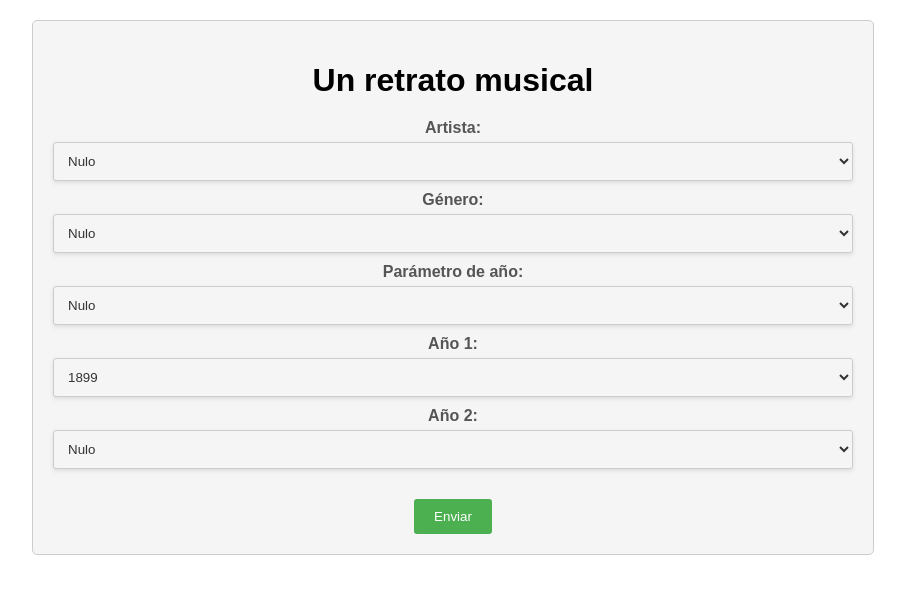
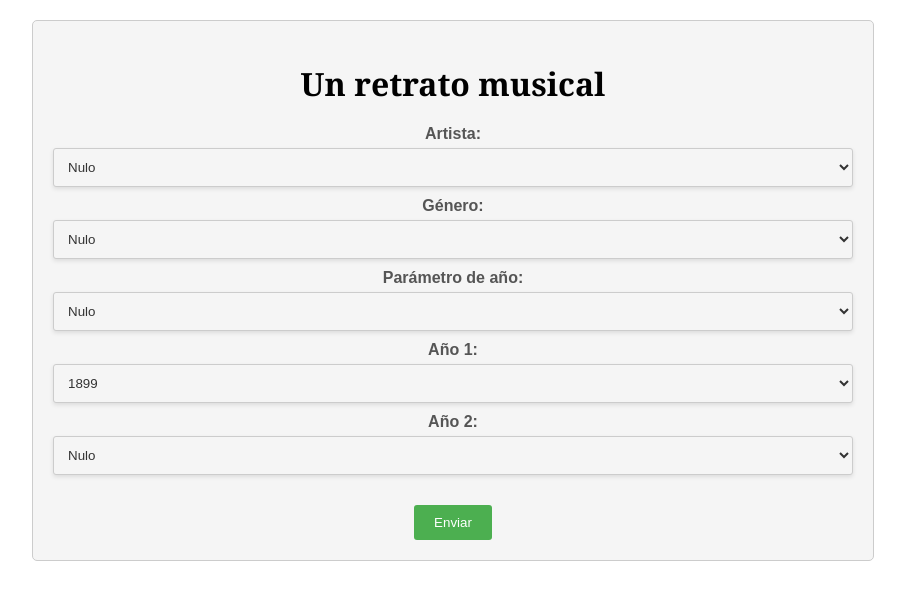
Before and after one commit to ChristopherArgenis/retrato-musical, a Flask app: page / in a window 1280 px wide. Shown: the top 601 px of the page, without its empty margins (187-1092 px from the left). Run offline with Flask 3, Linux system fonts and the light colour scheme.

Commit message:
Cambio de Estilo de Letra

```diff
--- a/templates/Sitio_web.html
+++ b/templates/Sitio_web.html
@@ -9,7 +9,7 @@
 <body>
 <!-- Espacio de los Filtros -->
 <form class="form" method="POST">
-    <h1>Un retrato musical</h1>
+    <h1 style="font-family: Georgia, 'Times New Roman', Times, serif;">Un retrato musical</h1>
     <label for="artist">Artista:</label>
     <select name="artist" id="artist">
         <option value="Select">Nulo</option>
```
